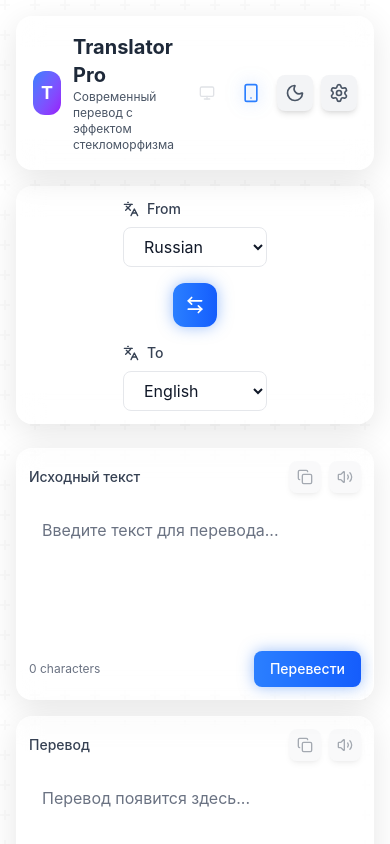
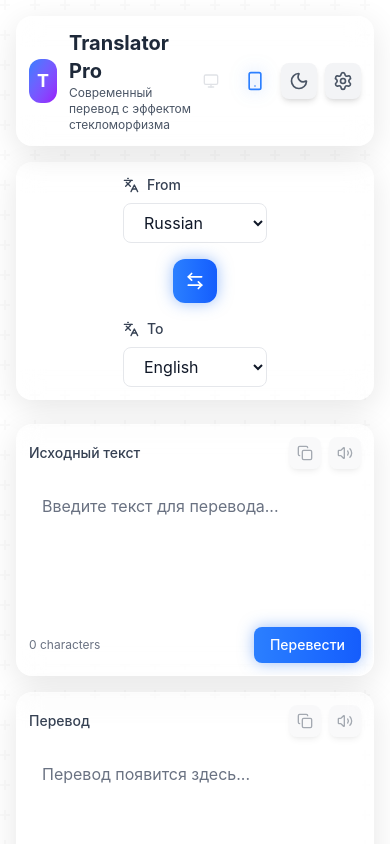
Before and after one commit to ertahfit-crypto/translator-pro, a React (Vite) app: page / in a window 390 px wide. Shown: the top 844 px of the page. Built offline with nearby package versions, Linux system fonts and the light colour scheme.

Commit message:
UI upgrade: desktop icons and better button sizes

```diff
--- a/src/App.jsx
+++ b/src/App.jsx
@@ -377,7 +377,7 @@ function App() {
       </div>
 
       <div className="relative z-10 min-h-screen">
-        <div className="container mx-auto px-3 sm:px-4 py-4 sm:py-6 max-w-7xl">
+        <div className="container mx-auto px-3 sm:px-4 py-4 sm:py-6 pb-8 sm:pb-12 max-w-7xl">
           {/* Header */}
           <Header
             darkMode={darkMode}
--- a/src/components/Header.jsx
+++ b/src/components/Header.jsx
@@ -33,7 +33,7 @@ const Header = ({
       className="relative z-10"
     >
       <div className="glass dark:glass-dark rounded-2xl shadow-lg border border-white/20 dark:border-white/10">
-        <div className="flex items-center justify-between p-4 md:p-6">
+        <div className="flex items-center justify-between p-3 md:p-6">
           {/* Logo and Title */}
           <div className="flex items-center space-x-3">
             <motion.div
@@ -56,36 +56,40 @@ const Header = ({
           {/* Theme Switcher */}
           <div className="flex items-center space-x-2">
             {/* Desktop Indicator */}
-            <motion.div
+            <motion.button
+              whileHover={{ scale: 1.1 }}
+              whileTap={{ scale: 0.95 }}
               animate={{
                 opacity: isMobile ? 0.3 : 1,
                 scale: isMobile ? 0.8 : 1,
                 filter: isMobile ? 'none' : 'drop-shadow(0 0 8px rgba(59, 130, 246, 0.5))'
               }}
               transition={{ duration: 0.3 }}
-              className="p-2 rounded-lg"
+              className="p-2 rounded-lg cursor-pointer"
               title="Desktop Mode"
             >
               <Monitor className={`w-5 h-5 transition-colors duration-300 ${
                 isMobile ? 'text-gray-400 dark:text-gray-600' : 'text-blue-500 dark:text-blue-400'
               }`} />
-            </motion.div>
+            </motion.button>
 
             {/* Mobile Indicator */}
-            <motion.div
+            <motion.button
+              whileHover={{ scale: 1.1 }}
+              whileTap={{ scale: 0.95 }}
               animate={{
                 opacity: isMobile ? 1 : 0.3,
                 scale: isMobile ? 1 : 0.8,
                 filter: isMobile ? 'drop-shadow(0 0 8px rgba(59, 130, 246, 0.5))' : 'none'
               }}
               transition={{ duration: 0.3 }}
-              className="p-2 rounded-lg"
+              className="p-2 rounded-lg cursor-pointer"
               title="Mobile Mode"
             >
               <Smartphone className={`w-5 h-5 transition-colors duration-300 ${
                 isMobile ? 'text-blue-500 dark:text-blue-400' : 'text-gray-400 dark:text-gray-600'
               }`} />
-            </motion.div>
+            </motion.button>
             {/* Theme toggle */}
             <motion.button
               whileHover={{
--- a/src/components/SettingsModal.jsx
+++ b/src/components/SettingsModal.jsx
@@ -63,7 +63,7 @@ const SettingsModal = ({
           animate={{ scale: 1, opacity: 1 }}
           exit={{ scale: 0.9, opacity: 0 }}
           transition={{ type: "spring", damping: 20, stiffness: 300 }}
-          className="bg-white/90 dark:bg-slate-800/90 backdrop-blur-xl rounded-2xl shadow-2xl border border-white/20 dark:border-white/10 max-w-md w-full p-4 sm:p-6"
+          className="bg-white/90 dark:bg-slate-800/90 backdrop-blur-xl rounded-2xl shadow-2xl border border-white/20 dark:border-white/10 max-w-md w-full max-h-[90vh] overflow-y-auto p-4 sm:p-6"
           onClick={(e) => e.stopPropagation()}
         >
           {/* Header */}
```
